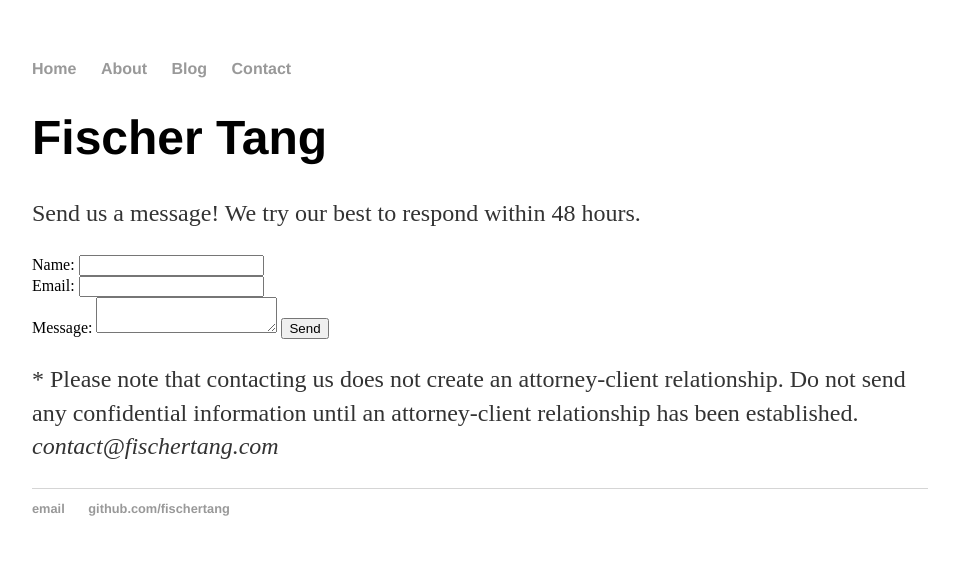
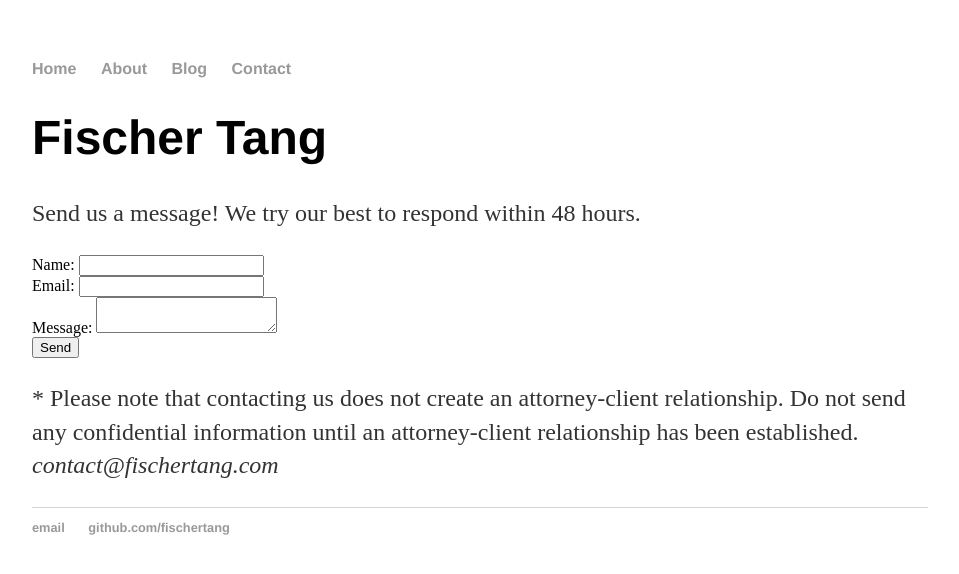
Before and after one commit to fischertang/fischertang.github.io, a Jekyll site: the page built from contact/index.html, in a window 1280 px wide. Shown: the top 574 px of the page, without its empty margins (160-1119 px from the left). Built offline with Jekyll 4.4.1, drawn with Linux system fonts in a browser that asks for light colours.

Commit message:
Update index.html

```diff
--- a/contact/index.html
+++ b/contact/index.html
@@ -12,7 +12,7 @@ title: Contact Fischer Tang
 	<label for="email">Email:</label>
 	<input type="text" class="text" name="cf_email" id="email" /><br>
 	<label for="text">Message:</label>
-	<textarea class="text" name="cf_message" id="message"></textarea>
+	<textarea class="text" name="cf_message" id="message"></textarea><br>
 	<input type="submit" class="submit" value="Send" />
 </form>
   </p>
```
